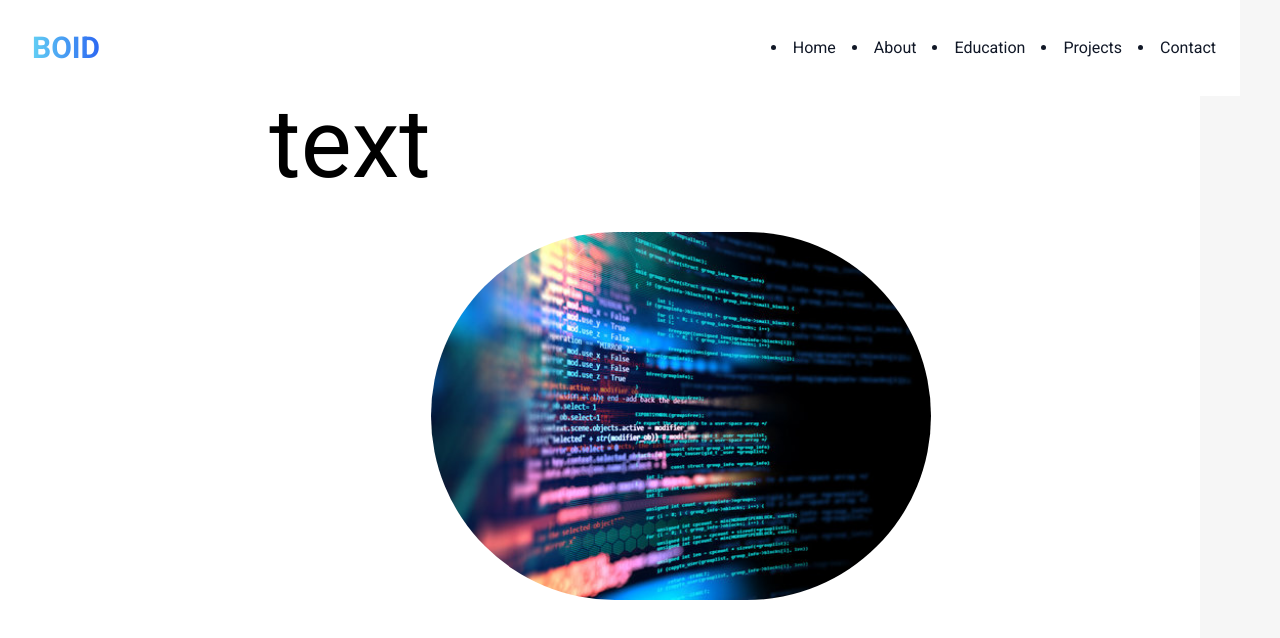
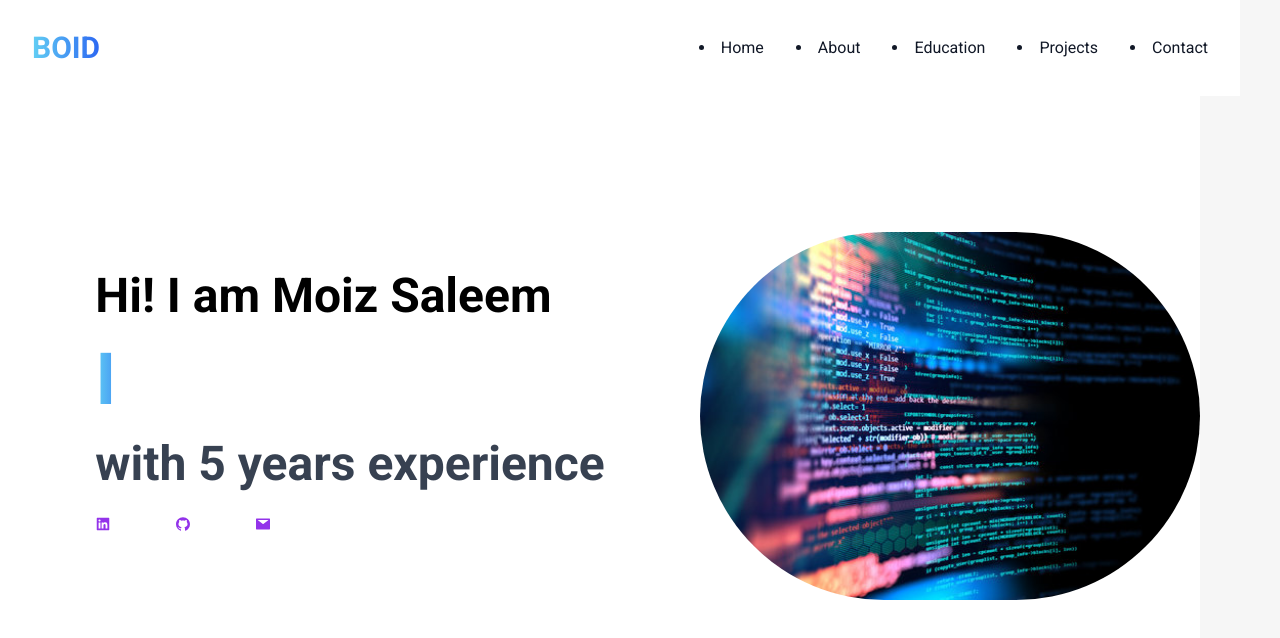
Before and after one commit to Moiz-16/js-css-portfolio-website, a React (Create React App) app: page / in a window 1280 px wide. Shown: the top 638 px of the page. Built offline with nearby package versions, Linux system fonts and the light colour scheme.

Commit message:
Hero template complete

```diff
--- a/src/components/Hero.jsx
+++ b/src/components/Hero.jsx
@@ -6,11 +6,40 @@ import { TypeAnimation } from 'react-type-animation'
 const Hero = () => {
   return (
     <div>
-        <div className='bg-white max-w-[1200px] h-[80vh] max-auto flex flex-col-reverse sm:flex-row justify-center align-center'>
+        <div className='my-7 sm:my-0 bg-white max-w-[1200px] h-[80vh] max-auto flex flex-col-reverse sm:flex-row justify-center align-center'>
 
-        <div className='text-8xl'>
-            text
+        <div className='flex-col my-auto mx-auto'>
+            <p className='md:text-5xl sm:text-4xl text-xl font-bold text-black'>Hi! I am Moiz Saleem</p>
+            <h1 className='md:text-7xl sm:text-6xl text-4xl font-bold md:py-6'>
+            <TypeAnimation
+                sequence={[
+                    "Student",
+                    1000,
+                    "Developer",
+                    1000,
+                    "Innovator",
+                    1000,
+                ]}
+                wrapper="span"
+                speed={50}
+                repeat={Infinity}
+            />
+            </h1>
+            <div className='flex justify-center items-center'>
+                <p className='md:text-5xl sm:text-4xl text-xl font-bold text-gray-700'>with 5 years experience</p>
+            </div>
+            <div className='"text-5xl flex justify-start gap-16 my-7 text-purple-600'>
+                <AiFillLinkedin/>
+                <AiFillGithub/>
+                <AiFillMail/>
+
+            </div>
+
+
         </div>
+
+
+
 
         <div className='my-auto'>
             <img className='w-[300px] sm:w-[500px] mx-auto h-auto rounded-full' src={profilepic} alt="profile pic" />
--- a/src/components/Navbar.jsx
+++ b/src/components/Navbar.jsx
@@ -9,15 +9,15 @@ const Navbar = () => {
     }
 
     return (
-    <div className='bg-white text-gray-900 flex justify-between items-center max-w-[1240px] max-auto h-24 px-4 text-l'>
+    <div className='z-10 bg-white text-gray-900 flex justify-between items-center max-w-[1240px] max-auto h-24 px-4 text-l'>
 
         <h1 className='text-3xl  font-bold primary-color ml-4'>BOID</h1>
         <u1 className='hidden md:flex'>
-            <li className='p-2'>Home</li>
-            <li className='p-2'>About</li>
-            <li className='p-2'>Education</li>
-            <li className='p-2'>Projects</li>
-            <li className='p-2'>Contact</li>
+            <li className='p-4'>Home</li>
+            <li className='p-4'>About</li>
+            <li className='p-4'>Education</li>
+            <li className='p-4'>Projects</li>
+            <li className='p-4'>Contact</li>
         </u1>
 
         <div onClick={handleNav} className='block md:hidden'>
```
